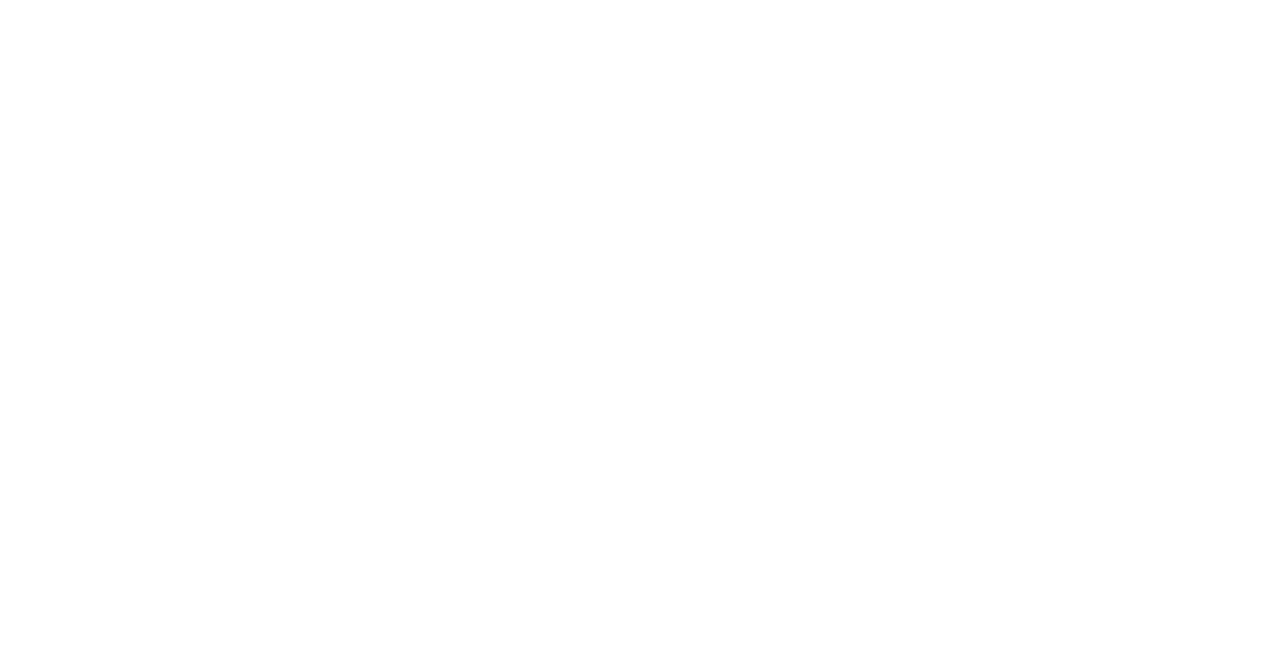
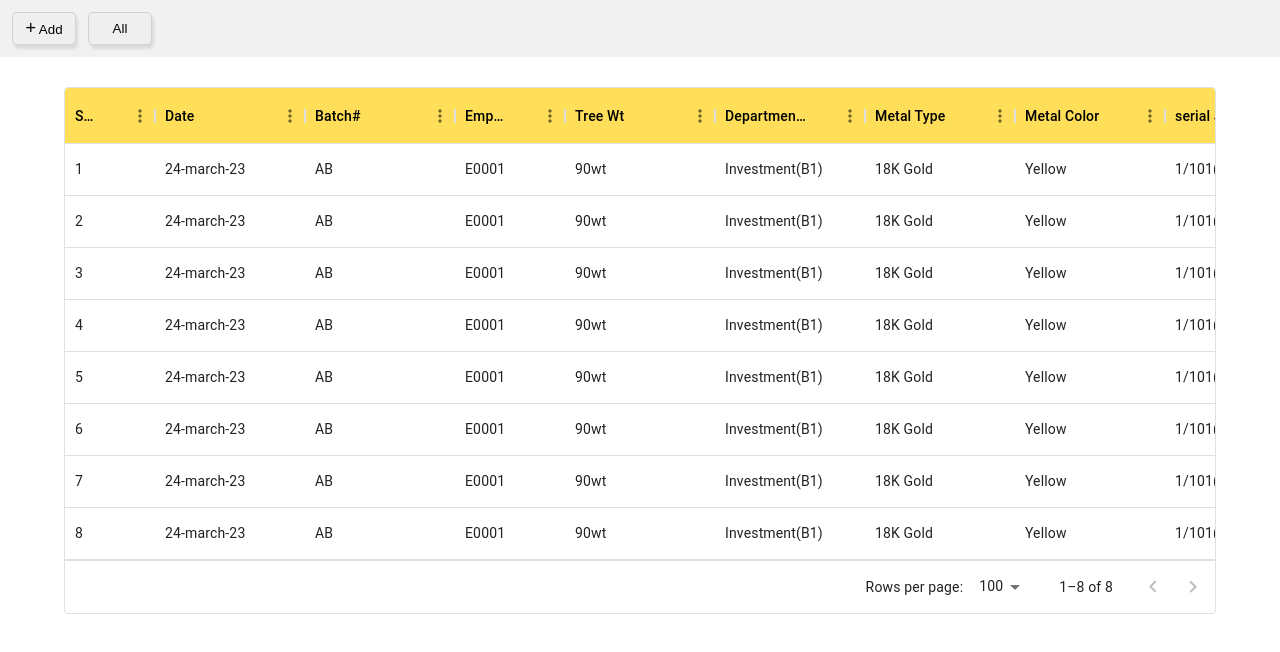
Before and after one commit to optigo-app/ProCasting, a React (Create React App) app: page /batchListingGrid in a window 1280 px wide. Before the commit this address had no page. Shown: the top 652 px of the page. Built offline with nearby package versions, Linux system fonts and the light colour scheme.

Commit message:
batchlisting grid

```diff
--- a/package.json
+++ b/package.json
@@ -6,6 +6,7 @@
     "@emotion/react": "^11.11.1",
     "@emotion/styled": "^11.11.0",
     "@mui/material": "^5.15.0",
+    "@mui/x-data-grid": "^6.18.5",
     "@testing-library/jest-dom": "^5.17.0",
     "@testing-library/react": "^13.4.0",
     "@testing-library/user-event": "^13.5.0",
--- a/src/App.js
+++ b/src/App.js
@@ -8,6 +8,7 @@
 import BurnOut from './pages/Component/burnOut/BurnOut';
 import UnlockAlloying from './pages/Component/unlockAllow/UnlockAlloying';
 import BatchListing from './pages/Component/batchListing/BatchListing';
+import BatchListingGrid from './pages/Component/batchListingGrid/BatchListingGrid';
 
 function App() {
   return (
@@ -20,6 +21,7 @@
         <Route path='/burnOut' element={<BurnOut />} />
         <Route path='/unlock' element={<UnlockAlloying />} />
         <Route path='/batchListing' element={<BatchListing />} />
+        <Route path='/batchListingGrid' element={<BatchListingGrid />} />
       </Routes>
     </BrowserRouter>
 
--- a/src/pages/Component/Home/Home.js
+++ b/src/pages/Component/Home/Home.js
@@ -26,8 +26,8 @@
 
                     <div className='bothBtnDiv'>
                         <button className='homeNewTree' onClick={() => navigation('/createTree')}>New Tree</button>
-                        <button className='homeEditTree'>Edit </button>
-                    <button className='homeORBtn'>Print </button>
+                        <button className='homeEditTree'>Edit Tree</button>
+                    <button className='homeORBtn'>Print OR</button>
 
                     </div>
                 </div>
--- /dev/null
+++ b/src/pages/Component/batchListingGrid/BatchListingGrid.css
@@ -0,0 +1,19 @@
+.customHeaderCell {
+    background-color: #ffde59; /* Change this to your desired color */
+    color: black; /* Change this to your desired text color */
+    font-weight: bold; /* Additional styles if needed */
+    padding: 8px; /* Additional styles if needed */
+  }
+
+.grid-btn{
+    border:1px solid rgba(0,0,0,0.12);
+    border-radius:5px;
+    padding:5px 12px;
+    cursor:pointer;
+    box-shadow: 2px 4px 3px #dbdbdb;
+    width:64px
+}
+
+.grid-btn:active{
+    box-shadow: 0px 1px 0px #dbdbdb;
+}
--- /dev/null
+++ b/src/pages/Component/batchListingGrid/BatchListingGrid.js
@@ -0,0 +1,247 @@
+import React from "react";
+import "./BatchListingGrid.css";
+import { DataGrid } from "@mui/x-data-grid";
+
+const BatchListingGrid = () => {
+  const columns = [
+    { field: "sr", headerName: "Sr#", width: 90 },
+    { field: "date", headerName: "Date", width: 150 },
+    { field: "batch", headerName: "Batch#", width: 150 },
+    {
+      field: "employee",
+      headerName: "Employee",
+      width: 110,
+    },
+    { field: "treewt", headerName: "Tree Wt", width: 150 },
+    {
+      field: "departmentbatchno",
+      headerName: "Department batch no#",
+      width: 150,
+    },
+    { field: "metaltype", headerName: "Metal Type", width: 150 },
+    { field: "metalcolor", headerName: "Metal Color", width: 150 },
+    { field: "serialjobs", headerName: "serial Jobs", width: 150 },
+    { field: "status", headerName: "Status", width: 150 },
+    { field: "issue", headerName: "Issue", width: 150 },
+    { field: "return", headerName: "Return", width: 150 },
+    { field: "powderweight", headerName: "Powder Weight", width: 150 },
+    { field: "metalwt", headerName: "Metal Wt(pure)", width: 150 },
+    { field: "alloywt", headerName: "Alloy Wt(pure)", width: 150 },
+    { field: "flask", headerName: "Flask", width: 150 },
+    { field: "labelprint", headerName: "Label Print", width: 150 },
+    { field: "view", headerName: "View", width: 150 },
+  ];
+
+  const rows = [
+    {
+      id: 1,
+      sr: 1,
+      date: "24-march-23",
+      batch: "AB",
+      employee: "E0001",
+      treewt: "90wt",
+      departmentbatchno: "Investment(B1)",
+      metaltype: "18K Gold",
+      metalcolor: "Yellow",
+      serialjobs: "1/101(see more)",
+      status: "Investment issue",
+      issue: "90wt",
+      return: "-",
+      powderweight: "400gm",
+      metalwt: "50wt",
+      alloywt: "40wt",
+      flask: "F1",
+      labelprint: "Prints",
+      view: "image",
+    },
+    {
+      id: 2,
+      sr: 2,
+      date: "24-march-23",
+      batch: "AB",
+      employee: "E0001",
+      treewt: "90wt",
+      departmentbatchno: "Investment(B1)",
+      metaltype: "18K Gold",
+      metalcolor: "Yellow",
+      serialjobs: "1/101(see more)",
+      status: "Investment issue",
+      issue: "90wt",
+      return: "-",
+      powderweight: "400gm",
+      metalwt: "50wt",
+      alloywt: "40wt",
+      flask: "F1",
+      labelprint: "Prints",
+      view: "image",
+    },
+    {
+      id: 3,
+      sr: 3,
+      date: "24-march-23",
+      batch: "AB",
+      employee: "E0001",
+      treewt: "90wt",
+      departmentbatchno: "Investment(B1)",
+      metaltype: "18K Gold",
+      metalcolor: "Yellow",
+      serialjobs: "1/101(see more)",
+      status: "Investment issue",
+      issue: "90wt",
+      return: "-",
+      powderweight: "400gm",
+      metalwt: "50wt",
+      alloywt: "40wt",
+      flask: "F1",
+      labelprint: "Prints",
+      view: "image",
+    },
+    {
+      id: 4,
+      sr: 4,
+      date: "24-march-23",
+      batch: "AB",
+      employee: "E0001",
+      treewt: "90wt",
+      departmentbatchno: "Investment(B1)",
+      metaltype: "18K Gold",
+      metalcolor: "Yellow",
+      serialjobs: "1/101(see more)",
+      status: "Investment issue",
+      issue: "90wt",
+      return: "-",
+      powderweight: "400gm",
+      metalwt: "50wt",
+      alloywt: "40wt",
+      flask: "F1",
+      labelprint: "Prints",
+      view: "image",
+    },
+    {
+      id: 5,
+      sr: 5,
+      date: "24-march-23",
+      batch: "AB",
+      employee: "E0001",
+      treewt: "90wt",
+      departmentbatchno: "Investment(B1)",
+      metaltype: "18K Gold",
+      metalcolor: "Yellow",
+      serialjobs: "1/101(see more)",
+      status: "Investment issue",
+      issue: "90wt",
+      return: "-",
+      powderweight: "400gm",
+      metalwt: "50wt",
+      alloywt: "40wt",
+      flask: "F1",
+      labelprint: "Prints",
+      view: "image",
+    },
+    {
+      id: 6,
+      sr: 6,
+      date: "24-march-23",
+      batch: "AB",
+      employee: "E0001",
+      treewt: "90wt",
+      departmentbatchno: "Investment(B1)",
+      metaltype: "18K Gold",
+      metalcolor: "Yellow",
+      serialjobs: "1/101(see more)",
+      status: "Investment issue",
+      issue: "90wt",
+      return: "-",
+      powderweight: "400gm",
+      metalwt: "50wt",
+      alloywt: "40wt",
+      flask: "F1",
+      labelprint: "Prints",
+      view: "image",
+    },
+    {
+      id: 7,
+      sr: 7,
+      date: "24-march-23",
+      batch: "AB",
+      employee: "E0001",
+      treewt: "90wt",
+      departmentbatchno: "Investment(B1)",
+      metaltype: "18K Gold",
+      metalcolor: "Yellow",
+      serialjobs: "1/101(see more)",
+      status: "Investment issue",
+      issue: "90wt",
+      return: "-",
+      powderweight: "400gm",
+      metalwt: "50wt",
+      alloywt: "40wt",
+      flask: "F1",
+      labelprint: "Prints",
+      view: "image",
+    },
+    {
+      id: 8,
+      sr: 8,
+      date: "24-march-23",
+      batch: "AB",
+      employee: "E0001",
+      treewt: "90wt",
+      departmentbatchno: "Investment(B1)",
+      metaltype: "18K Gold",
+      metalcolor: "Yellow",
+      serialjobs: "1/101(see more)",
+      status: "Investment issue",
+      issue: "90wt",
+      return: "-",
+      powderweight: "400gm",
+      metalwt: "50wt",
+      alloywt: "40wt",
+      flask: "F1",
+      labelprint: "Prints",
+      view: "image",
+    },
+  ];
+
+  return (
+    <>
+      <div>
+        <div
+          style={{
+            backgroundColor: "#f1f1f1",
+            padding: "12px",
+            display: "flex",
+            gap: "12px",
+          }}
+        >
+          <button className="grid-btn">
+            <span style={{ fontSize: "18px" }}>+</span> Add
+          </button>
+          <button className="grid-btn">All</button>
+        </div>
+      </div>
+      <div
+        style={{
+          display: "flex",
+          justifyContent: "center",
+          alignItems: "center",
+        }}
+      >
+        <div style={{ width: "90%", marginTop: "30px" }}>
+          <DataGrid
+            rows={rows}
+            columns={columns.map((column) => ({
+              ...column,
+              headerClassName: "customHeaderCell", // Apply custom CSS class to header cells
+            }))}
+            pageSize={5}
+            rowsPerPageOptions={[5, 10, 20]}
+            checkboxSelection={false}
+          />
+        </div>
+      </div>
+    </>
+  );
+};
+
+export default BatchListingGrid;
```
Also changed, not shown: 1 other file (tests, documents, lock files or other folders).
